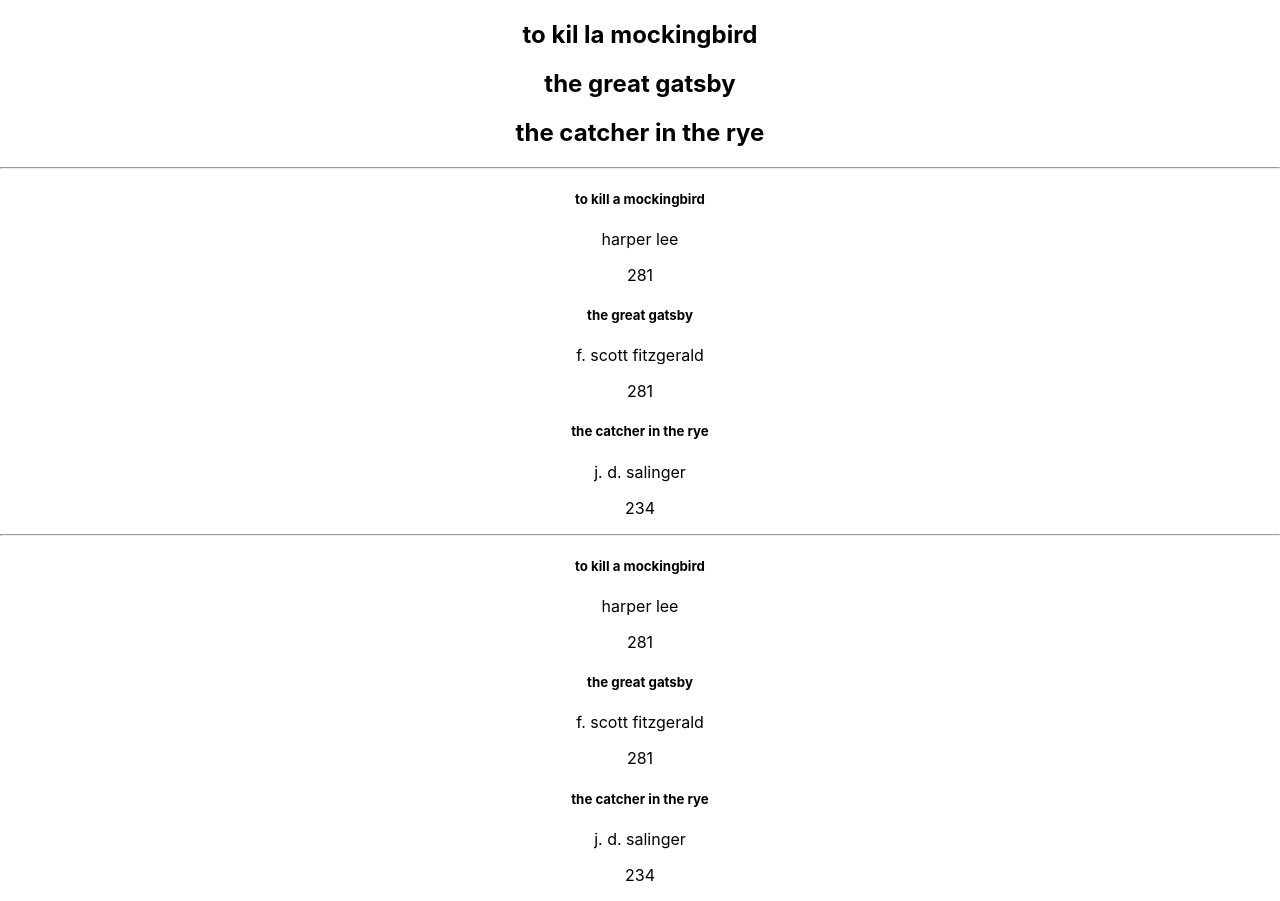
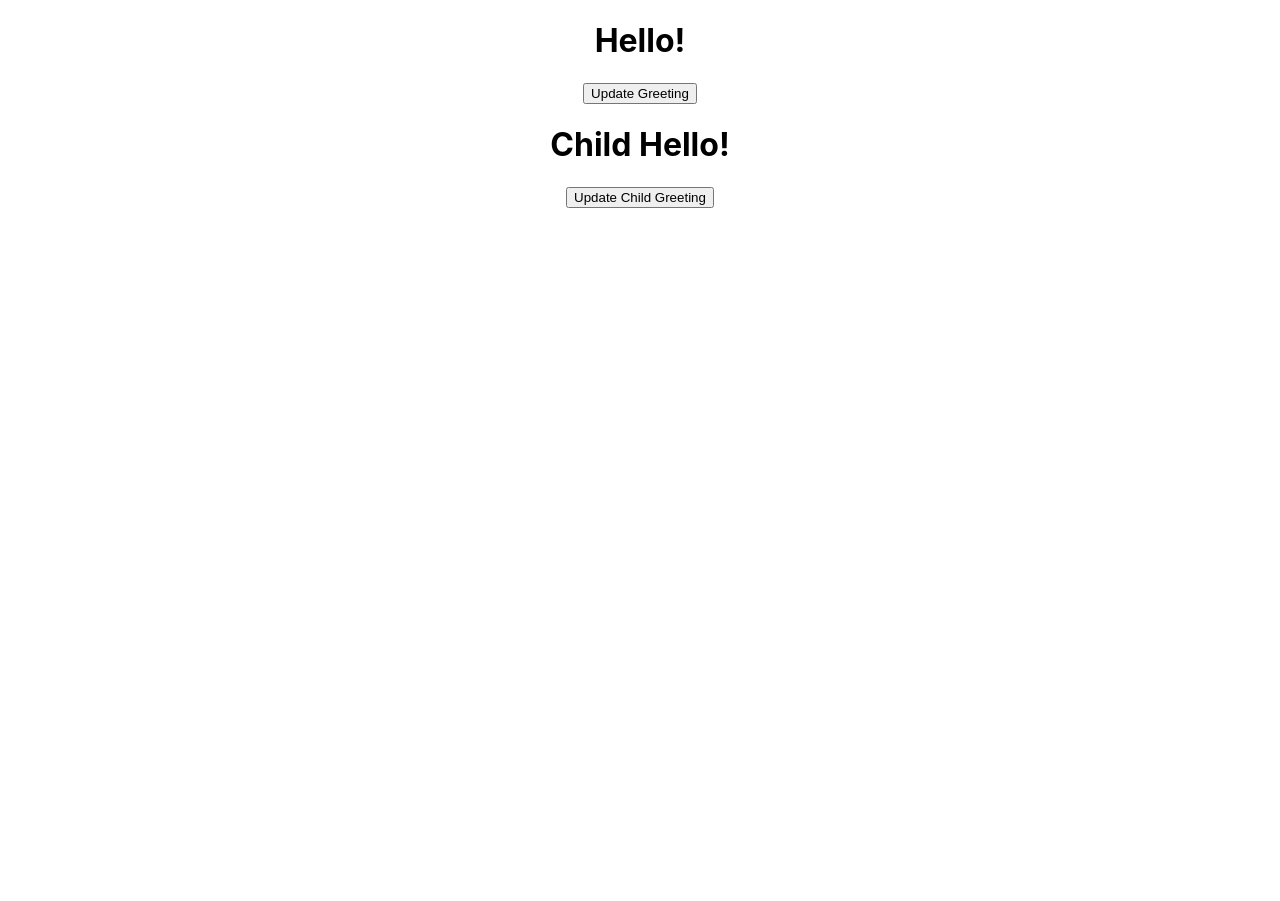
Before and after one commit to niclastanskanen/gitpod-react, a React (Create React App) app in the folder my-app/: page / in a window 1280 px wide. After the commit the page ends 800 px from the top, so only its background shows below. Built offline with nearby package versions, Linux system fonts and the light colour scheme.

Commit message:
life cycles

```diff
--- a/my-app/src/App.js
+++ b/my-app/src/App.js
@@ -11,7 +11,9 @@ import './App.css';
 // import ConditionalRenderingFunctional from './components/ConditionalRenderingFunctional';
 // import NestingComponents from './components/NestingComponents';
 // import MethodsAsPropsParent from './components/MethodsAsPropsParent';
-import RenderingLists from './components/RenderingLists';
+// import RenderingLists from './components/RenderingLists';
+// import LifeCyclesCDM from './components/LifeCyclesCDM';
+import LifeCyclesCDU from './components/LifeCyclesCDU';
 
 
 function App() {
@@ -29,7 +31,10 @@ function App() {
       <ConditionalRenderingFunctional connected={true} /> */}
       {/* <NestingComponents /> */}
       {/* <MethodsAsPropsParent /> */}
-      <RenderingLists />
+      {/* <RenderingLists /> */}
+      {/* <LifeCyclesCDM /> */}
+      <LifeCyclesCDU />
+
     </div>
   );
 }
--- /dev/null
+++ b/my-app/src/components/LifeCyclesCDM.js
@@ -0,0 +1,41 @@
+import React, { Component } from 'react'
+import LifeCyclesCDMChild from './LifeCyclesCDMChild'
+
+export class LifeCyclesCDM extends Component {
+
+    constructor(props) {
+        console.log('constructor called')
+      super(props)
+
+      this.state = {
+         data: 'loading'
+      }
+    }
+
+    getData() {
+        console.log('getData() called')
+        setTimeout(() => {
+            console.log('Data fetched!')
+            this.setState({
+                data: 'loaded'
+            })
+        }, 3000)
+    }
+
+    componentDidMount() {
+        console.log('Component mounted')
+        this.getData()
+    }
+
+  render() {
+    console.log('Render method called')
+    return (
+      <div>
+        <h1>{this.state.data}</h1>
+        <LifeCyclesCDMChild />
+      </div>
+    )
+  }
+}
+
+export default LifeCyclesCDM
--- /dev/null
+++ b/my-app/src/components/LifeCyclesCDU.js
@@ -0,0 +1,38 @@
+import React, { Component } from 'react'
+import LifeCyclesCDUChild from './LifeCyclesCDUChild'
+
+export class LifeCyclesCDU extends Component {
+    constructor(props) {
+        console.log('Constructor called')
+      super(props)
+
+      this.state = {
+         greeting: 'Hello!'
+      }
+    }
+
+    updateGreeting = () => {
+        console.log('update greeting called')
+        this.setState(prevState => {
+            return {
+                greeting: prevState.greeting === 'Hello!' ? 'Goodbye': 'Hello!'
+            }
+        })
+    }
+    componentDidUpdate() {
+        console.log('Component updated')
+    }
+
+  render() {
+    console.log('render method called')
+    return (
+      <div>
+        <h1>{this.state.greeting}</h1>
+        <button onClick={this.updateGreeting}>Update Greeting</button>
+        <LifeCyclesCDUChild parentGreeting={this.state.greeting} />
+      </div>
+    )
+  }
+}
+
+export default LifeCyclesCDU
--- /dev/null
+++ b/my-app/src/components/LifeCyclesCDUChild.js
@@ -0,0 +1,41 @@
+import React, { Component } from 'react'
+
+export class LifeCyclesCDUChild extends Component {
+    constructor(props) {
+        console.log('Child Constructor called')
+      super(props)
+
+      this.state = {
+         greeting: 'Child Hello!'
+      }
+    }
+
+    updateGreeting = () => {
+        console.log('Child update greeting called')
+        this.setState(prevState => {
+            return {
+                greeting: prevState.greeting === 'Child Hello!' ? 'Child Goodbye': 'Child Hello!'
+            }
+        })
+    }
+    componentDidUpdate(prevProps, prevState) {
+        console.log('Child Component updated')
+        console.log('prevProps', prevProps)
+        console.log('prevState', prevState)
+        if (prevProps.parentGreeting !== this.props.parentGreeting){
+            console.log('Parent greeting has changed!')
+        }
+    }
+
+  render() {
+    console.log('Child render method called')
+    return (
+      <div>
+        <h1>{this.state.greeting}</h1>
+        <button onClick={this.updateGreeting}>Update Child Greeting</button>
+      </div>
+    )
+  }
+}
+
+export default LifeCyclesCDUChild
--- a/my-app/src/components/RenderingLists.js
+++ b/my-app/src/components/RenderingLists.js
@@ -28,13 +28,13 @@ function RenderingLists() {
   return (
     <div>
         {bookList.map(book => {
-            return <h2>{book}</h2>
+            return <h2 key={book}>{book}</h2>
         })}
         <hr />
         {
             books.map(book => {
                 return (
-                    <div>
+                    <div key={book.title}>
                         <h5>{book.title}</h5>
                         <p>{book.author}</p>
                         <p>{book.pages}</p>
@@ -45,7 +45,7 @@ function RenderingLists() {
         <hr />
         {
             books.map(book => {
-                return <Book book={book}/>
+                return <Book key={book.title} book={book}/>
             })
         }
     </div>
```
Also changed, not shown: my-app/src/components/ES7Snippets.js (+37 -37 lines), my-app/src/components/LifeCyclesCDMChild.js (added, +39 -0 lines).
